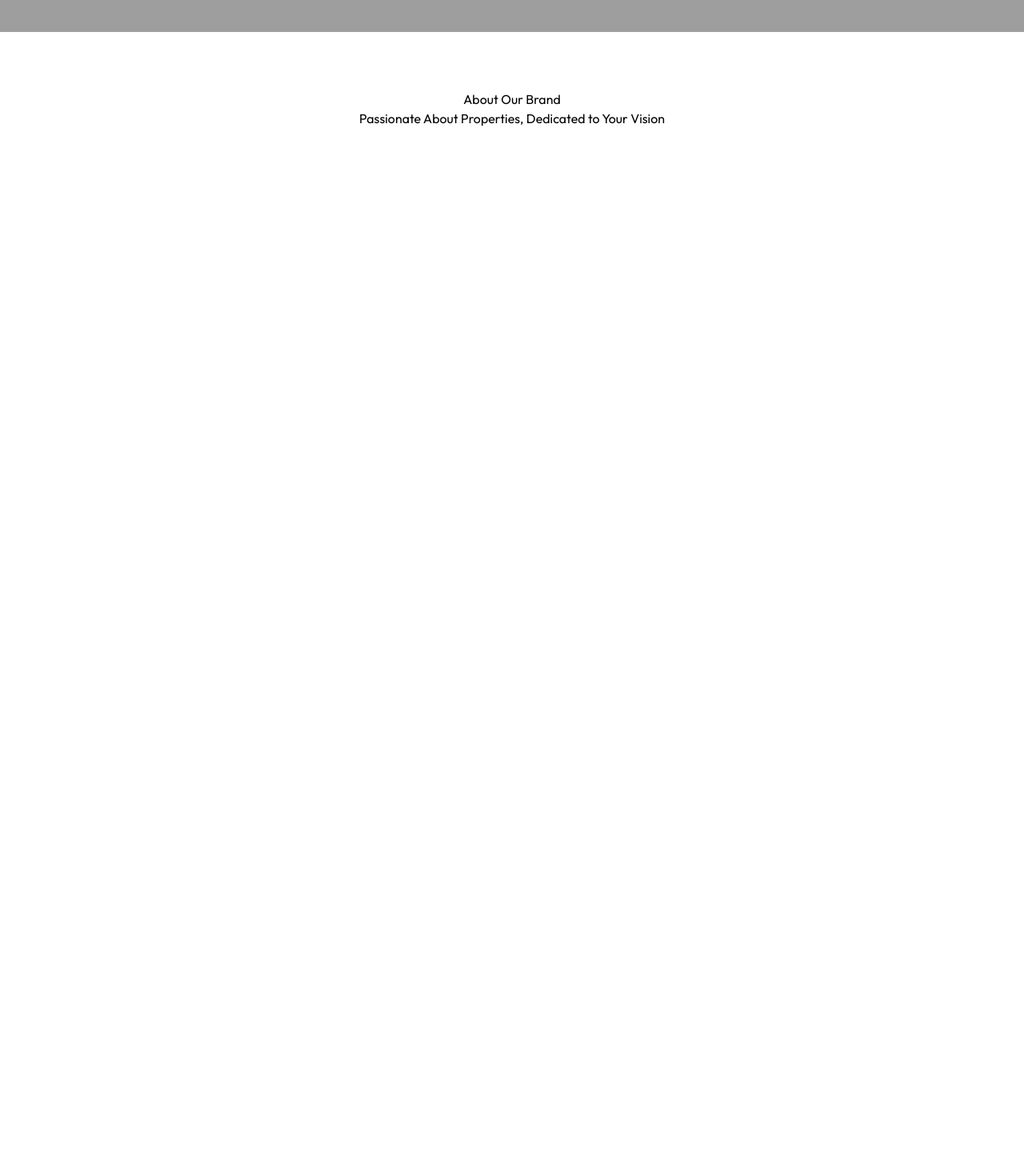
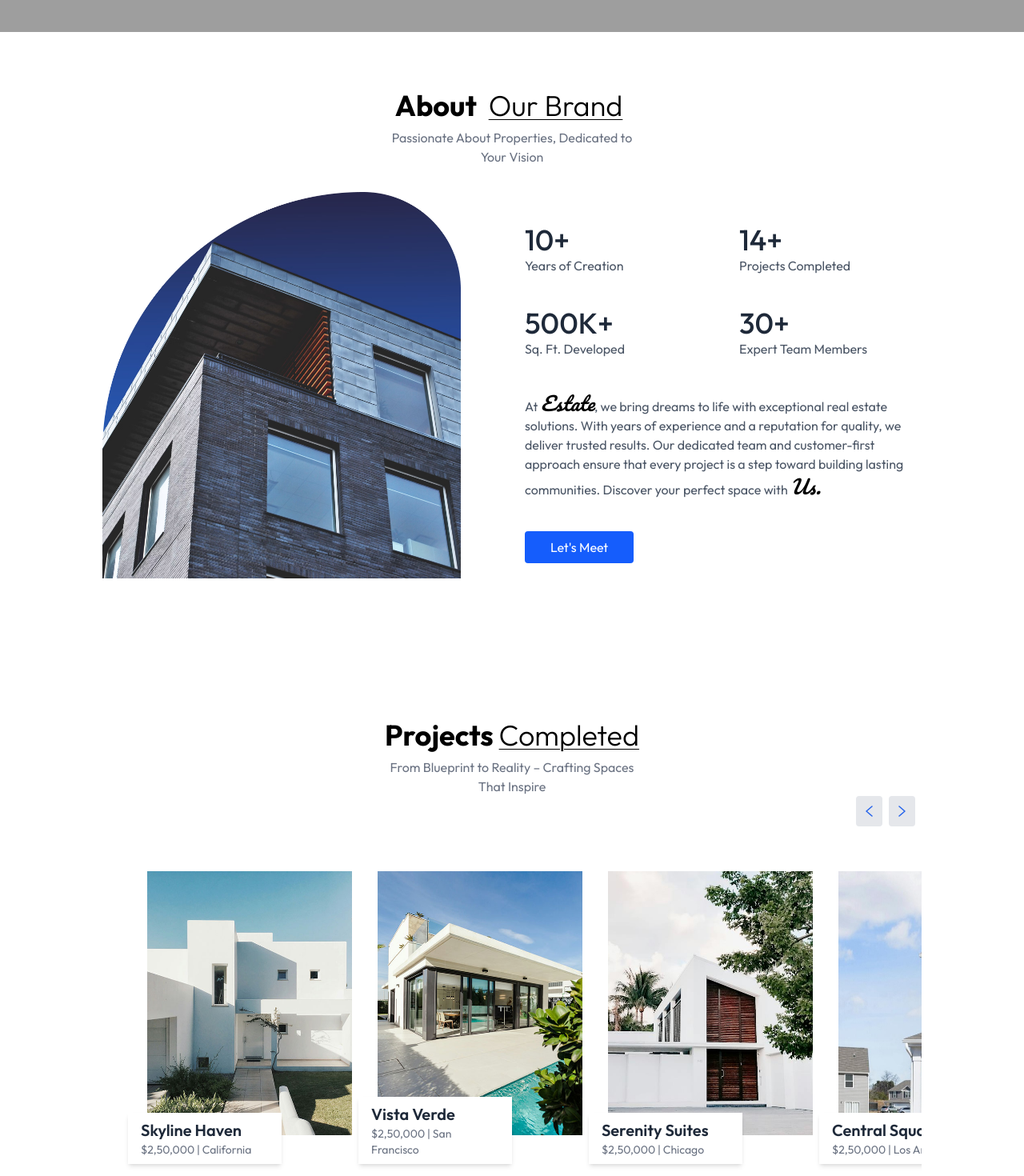
Before and after one commit to HusainCementwala/real-estate-vite, a React (Vite) app in the folder estate/: page / in a window 1280 px wide. Shown: the part 760-2230 px from the top of the page at 80% size. Before the commit the page ends 976 px from the top, so only its background shows below. Built offline with nearby package versions, Linux system fonts and the light colour scheme; grey boxes are pictures that could not be loaded.

Commit message:
only contact me left

```diff
--- a/estate/index.html
+++ b/estate/index.html
@@ -1,11 +1,16 @@
 <!doctype html>
-<html lang="en">
+<html lang="en" class="scroll-smooth">
   <head>
     <meta charset="UTF-8" />
     <link rel="icon" type="image/svg+xml" href="/favicon.svg" />
     <meta name="viewport" content="width=device-width, initial-scale=1.0" />
     <title>The Real Estate</title>
   </head>
+  <style>
+    html {
+      scroll-behavior: smooth;
+    }
+  </style>
   <body>
     <div id="root"></div>
     <script type="module" src="/src/main.jsx"></script>
--- a/estate/src/App.jsx
+++ b/estate/src/App.jsx
@@ -2,6 +2,8 @@ import React from 'react'
 
 import Header from './components/Header'
 import About from './components/About'
+import Projects from './components/Projects'
+import Testimonials from './components/Testimonials'
 
 const App = () => {
   return (
@@ -9,6 +11,8 @@ const App = () => {
 
       <Header/>
       <About/>
+      <Projects/>
+      <Testimonials/>
     </div>
   )
 }
--- a/estate/src/assets/assets.js
+++ b/estate/src/assets/assets.js
@@ -70,6 +70,42 @@ export const projectsData = [
       location: "Chicago",
       image: project_img_6
     },
+    {
+      title: "Vista Verde",
+      price: "$2,50,000",
+      location: "San Francisco",
+      image: project_img_2
+    },
+    {
+      title: "Serenity Suites",
+      price: "$2,50,000",
+      location: "Chicago",
+      image: project_img_3
+    },
+    {
+      title: "Central Square",
+      price: "$2,50,000",
+      location: "Los Angeles",
+      image: project_img_4
+    },
+    {
+      title: "Vista Verde",
+      price: "$2,50,000",
+      location: "San Francisco",
+      image: project_img_2
+    },
+    {
+      title: "Serenity Suites",
+      price: "$2,50,000",
+      location: "Chicago",
+      image: project_img_3
+    },
+    {
+      title: "Central Square",
+      price: "$2,50,000",
+      location: "Los Angeles",
+      image: project_img_4
+    },
 
   ];
 
--- a/estate/src/components/About.jsx
+++ b/estate/src/components/About.jsx
@@ -1,12 +1,41 @@
 import React from 'react'
+import { assets } from '../assets/assets'
 
 const About = () => {
   return (
     <div className='flex flex-col items-center justify-center container mx-auto p-14 md:px-20 lg:px-32 w-full overflow-hidden' id='About'>
 
-      <h1>About <span>Our Brand</span></h1>
-      <p>Passionate About Properties, Dedicated to Your Vision</p>
-    </div>
+      <h1 className='text-2xl sm:text-4xl font-bold mb-2'>About <span className='underline underline-offset-4 decoration-1 under font-light px-2' >Our Brand</span></h1>
+      <p className='text-gray-500 max-w-80 text-center mb-8'>Passionate About Properties, Dedicated to Your Vision</p>
+
+      <div className='flex flex-col md:flex-row items-center md:items-start md:gap-20'>
+     <img src={assets.brand_img} alt=""  className='w-full sm:w-1/2 max-w-md'/>
+     <div className='flex flex-col items-center md:items-start mt-10 text-gray-600'>
+
+      <div className='grid grid-cols-2 gap-6 md:gap-10 w-full 2xl:pr-28'>
+
+        <div>
+          <p className='text-4xl font-medium text-gray-800'>10+</p>
+          <p>Years of Creation</p>
+        </div>
+        <div>
+          <p className='text-4xl font-medium text-gray-800'>14+</p>
+          <p>Projects Completed</p>
+        </div>
+        <div>
+          <p className='text-4xl font-medium text-gray-800'>500K+</p>
+          <p>Sq. Ft. Developed</p>
+        </div>
+        <div>
+          <p className='text-4xl font-medium text-gray-800'>30+</p>
+          <p>Expert Team Members</p>
+        </div>
+      </div>
+       <p className='my-10 max-w-lg text-1xl'>At <span className='span-header text-black text-2xl'>Estate</span>, we bring dreams to life with exceptional real estate solutions. With years of experience and a reputation for quality, we deliver trusted results. Our dedicated team and customer-first approach ensure that every project is a step toward building lasting communities. Discover your perfect space with <span className='span-header text-black text-2xl'>Us.</span></p>
+       <button className='bg-blue-600 text-white py-2 px-8 rounded cursor-pointer'>Let's Meet</button>
+     </div>
+   </div>
+</div>
   )
 }
 
--- a/estate/src/components/Navbar.jsx
+++ b/estate/src/components/Navbar.jsx
@@ -31,11 +31,11 @@ useEffect(()=>{
         <ul className='hidden md:flex gap-7 text-white '>
           <a href="#Header" className='cursor-pointer
           hover:text-gray-400'>Home</a>
-           <a href="#Header" className='cursor-pointer
+           <a href="#About" className='cursor-pointer
           hover:text-gray-400'>About</a>
-           <a href="#Header" className='cursor-pointer
+           <a href="#Projects" className='cursor-pointer
           hover:text-gray-400'>Project</a>
-           <a href="#Header" className='cursor-pointer
+           <a href="#Testimonials" className='cursor-pointer
           hover:text-gray-400'>Testimonials</a>
         </ul>
 
--- /dev/null
+++ b/estate/src/components/Projects.jsx
@@ -0,0 +1,92 @@
+import React, { useEffect, useState } from 'react'
+import { assets, projectsData } from '../assets/assets'
+
+const Projects = () => {
+
+const [currentIndex, setCurrentIndex] = useState(0);
+const [cardsToShow,setCardsToShow] = useState(1);
+
+
+useEffect(()=>{
+
+  const updateCardsToShow = ()=>{
+
+    if(window.innerWidth >= 1024){
+
+      setCardsToShow(projectsData.length);
+    }
+    else {
+      setCardsToShow(1); //for mobiles and tablets it will just show one card at a time
+    }
+  };
+    updateCardsToShow();
+
+    window.addEventListener('resize',updateCardsToShow);
+    return ()=> window.removeEventListener('resize',updateCardsToShow);
+
+
+},[])
+
+const nextProject = ()=>{
+
+  setCurrentIndex((prevIndex)=> (prevIndex + 1) % projectsData.length)
+  //this allows the button to get next image bbut as soon as it ends it comes back to 1st image
+}
+const prevProject = ()=>{
+  setCurrentIndex((prevIndex)=> prevIndex === 0 ? projectsData.length - 1 : prevIndex - 1)
+  //reduce the current index by one if current index !=0, but if it is then it goes to the last index
+}
+
+
+
+
+  return (
+
+    <div className='container mx-auto py-4 pt-10 px-6 md:px-20 lg:px-32 my-20 w-full overflow-hidden' id='Projects'>
+      <h1 className='text-2xl sm:text-4xl font-bold mb-2 text-center'>Projects <span className='underline underline-offset-4 decoration-1 under font-light'>Completed</span></h1>
+      <p className='text-center text-gray-500 max-w-80 mx-auto'>From Blueprint to Reality – Crafting Spaces That Inspire</p>
+
+
+   {/*slider button*/}
+
+   <div className='flex justify-end items-center'>
+    <button className='p-3 bg-gray-200 rounded mr-2 cursor-pointer' aria-label='Previous Project' onClick={prevProject}>
+      <img src={assets.left_arrow} alt="Previous"  />
+    </button>
+    <button className='p-3 bg-gray-200 rounded mr-2 cursor-pointer' aria-label='Next Project' onClick={nextProject}>
+      <img src={assets.right_arrow} alt="Next"  />
+    </button>
+   </div>
+
+
+   {/*Project slider container*/}
+
+   <div className='overflow-hidden `'>
+    <div className='flex gap-8 transition-transform duration-700 ease-in-out'
+    style={{transform:`translateX(-${(currentIndex * 100)/cardsToShow}%)`}}
+    >
+
+      {projectsData.map((project, index)=>(
+
+    <div key={index} className='relative flex-shrink-0 w-full sm:w-1/4'>
+          <img src={project.image} alt={project.title} className='w-full h-auto m-14'/>
+          <div className='absolute left-0 right-0 bottom-5 flex justify-center'>
+             <div className='inline-block bg-white w-3/4 px-4 py-2 shadow-md'>
+              <h2 className='text-xl font-semibold text-gray-800'>
+                {project.title}
+                </h2>
+                <p className='text-gray-500 text-sm'>
+                  {project.price} <span>|</span> {project.location}
+                </p>
+             </div>
+          </div>
+        </div>
+      ))}
+    </div>
+   </div>
+
+    </div>
+  )
+}
+
+export default Projects
--- /dev/null
+++ b/estate/src/components/Testimonials.jsx
@@ -0,0 +1,33 @@
+import React from 'react'
+import { assets, testimonialsData } from '../assets/assets'
+
+const Testimonials = () => {
+  return (
+    <div className='container mx-auto py-10 lg:px-32 w-full overflow-hidden' id='Testimonials'>
+      <h1 className='text-3xl sm:text-4xl font-bold mb-2 text-center'>What Our <span className='underline underline-offset-4 decoration-1 under font-light'>Clients</span> Say</h1>
+      <p className='text-center text-gray-500 mb-12 max-w-80 mx-auto'>Our clients' experiences speak for themselves.</p>
+
+   <div className='flex flex-wrap justify-center gap-8'>
+    {testimonialsData.map((testimonial,index)=>(
+<div key={index} className='max-w-[340px] border-none shadow-lg shadow-gray-400 rounded px-8 py-12 text-center'>
+  <img src={testimonial.image} alt={testimonial.alt} className='w-20 h-20 rounded-full mx-auto mb-4'/>
+  <h2 className='text-xl text-gray-700 font-medium'>{testimonial.name}</h2>
+  <p className='text-gray-500 mb-4 text-sm'>{testimonial.title}</p>
+  <div className='flex justify-center gap-1 text-red-500 mb-4'>
+    {Array.from({length:testimonial.rating},(item,index)=>(
+//this is the method to calculate the stars in rating
+      <img key={index} src={assets.star_icon} alt="" />
+    ))}
+  </div>
+  <p className='text-gray-600'>{testimonial.text}</p>
+</div>
+    ))}
+   </div>
+
+
+
+    </div>
+  )
+}
+
+export default Testimonials
```
